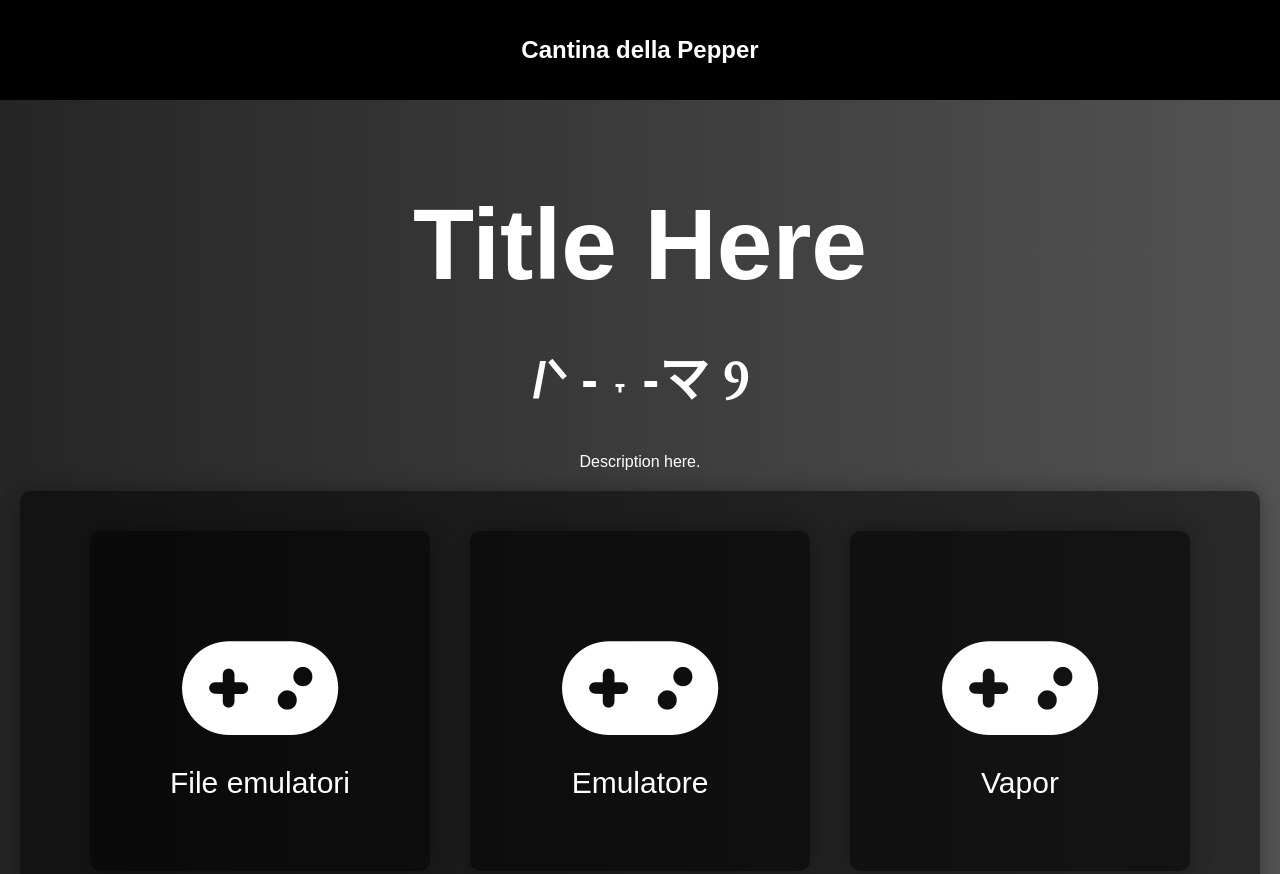
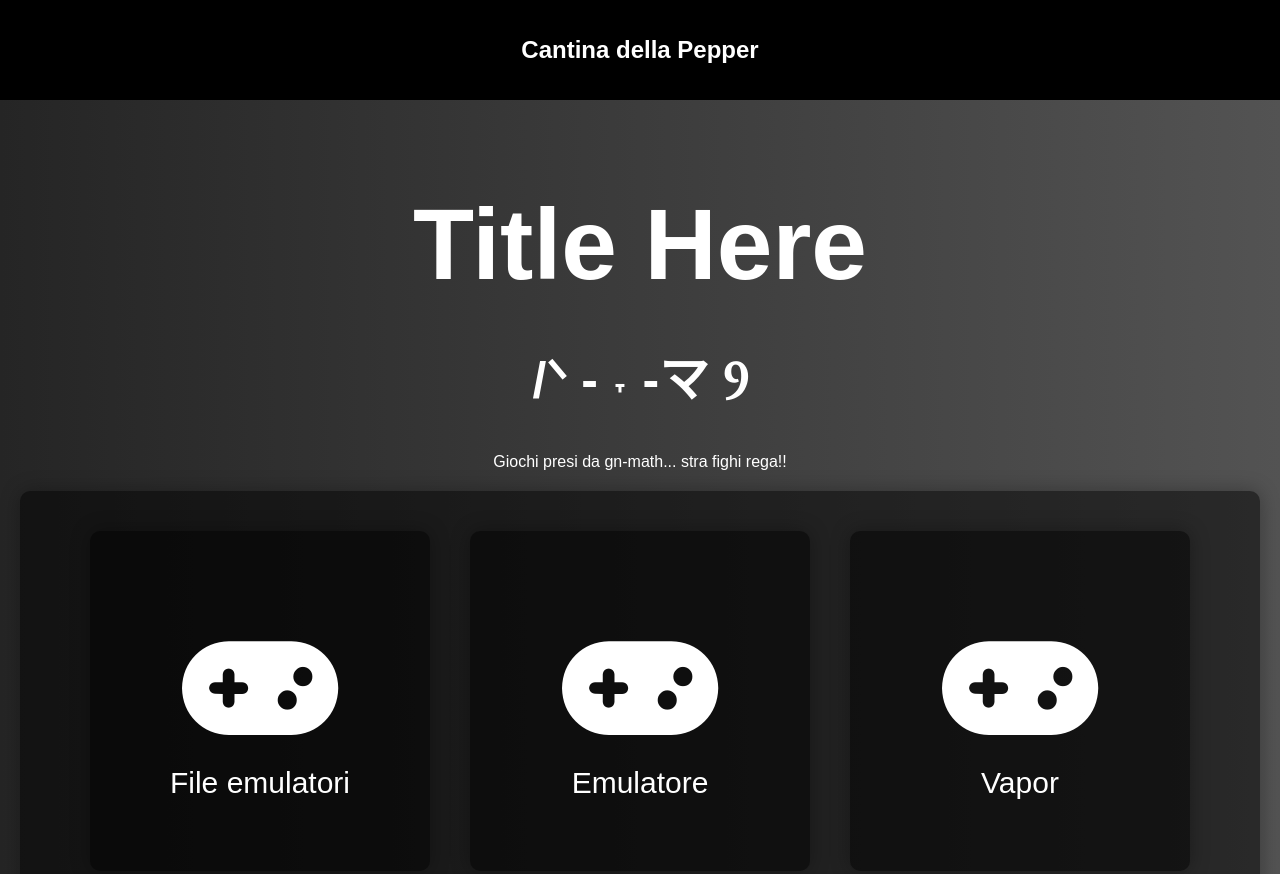
Before and after one commit to Veteraning/cantinadellapepper, a plain HTML site: page giochi.html in a window 1280 px wide. Shown: the top 874 px of the page. Drawn offline with Linux system fonts and the light colour scheme.

Commit message:
wedasdasd
asdasdasdasdasd

```diff
--- a/giochi.html
+++ b/giochi.html
@@ -3,7 +3,7 @@
 <head>
     <meta charset="UTF-8">
     <meta name="viewport" content="width=device-width, initial-scale=1.0">
-    <title>Title Here</title>
+    <title>Giochi</title>
     <link rel="stylesheet" href="https://cdnjs.cloudflare.com/ajax/libs/font-awesome/6.0.0-beta3/css/all.min.css">
     <style>
         body {
@@ -112,7 +112,7 @@
     </div>
     <h1>Title Here</h1>
     <h2 style="color: white; text-align: center;">/ᐠ - ˕ -マ Ⳋ</h2>
-    <p style="color: white; text-align: center;">Description here.</p>
+    <p style="color: white; text-align: center;">Giochi presi da gn-math... stra fighi rega!!</p>
 
     <div class="bottom-section">
         <div class="box" onclick="openInBlank('https://sites.google.com/view/emulatorfilesxdxdhahahaha/home-page')">
```
